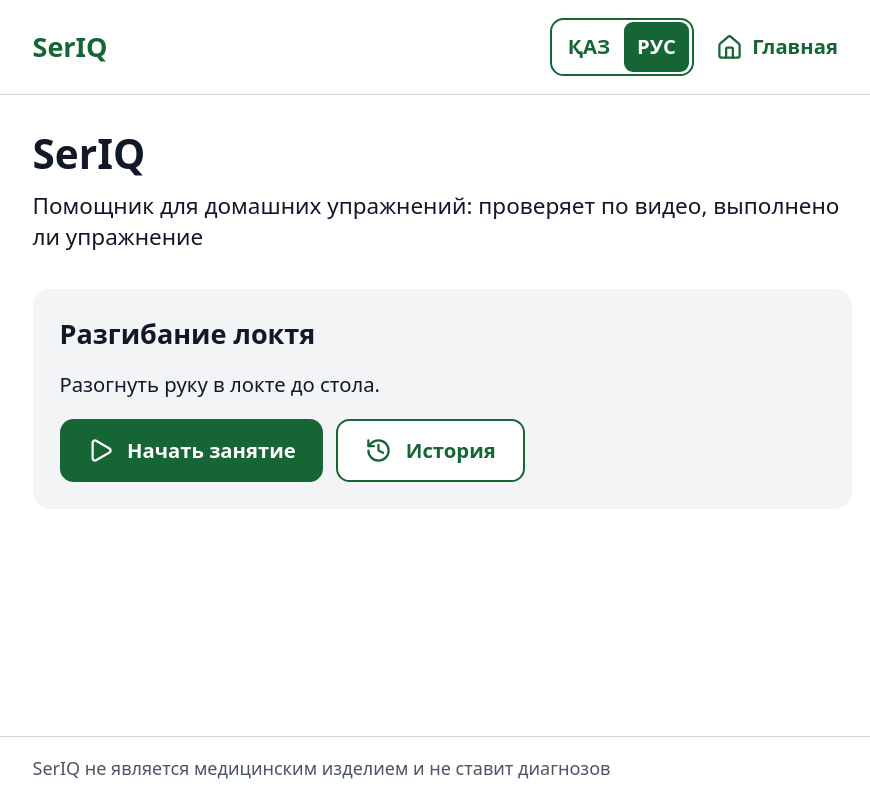
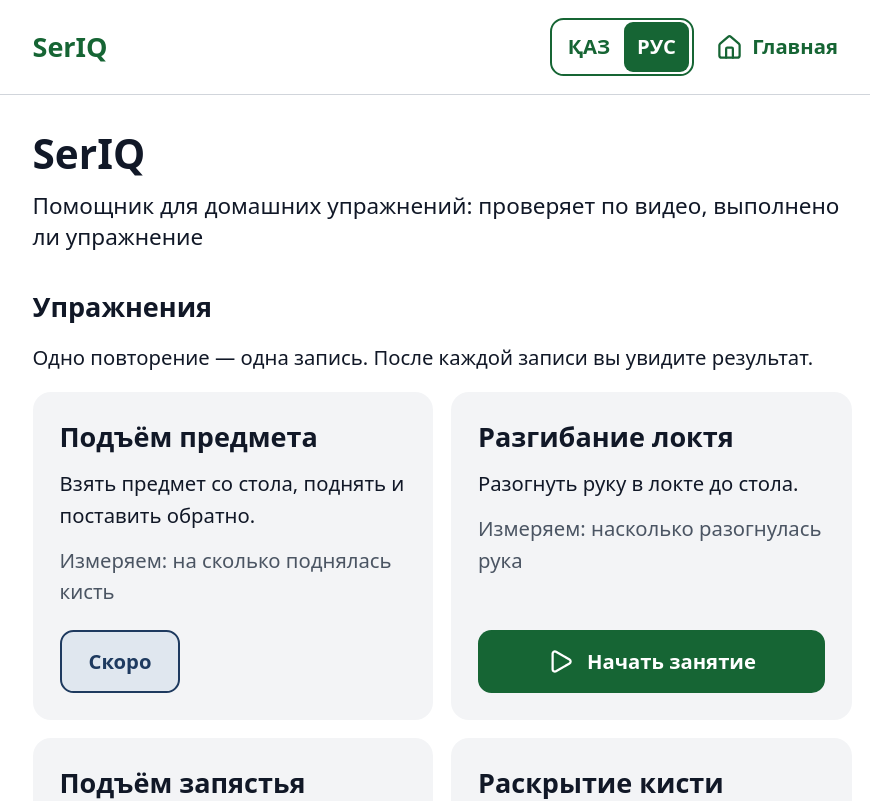
Before and after one commit to Qalau-Development/seriq-ai, a Next.js app in the folder apps/web/: page / in a window 1280 px wide. Shown: the top 801 px of the page, without its empty margins (198-1068 px from the left). Built offline with nearby package versions, Linux system fonts and the light colour scheme; no server answers.

Commit message:
Главная: четыре карточки упражнений по каталогу сервера, у неготовых бейдж «Скоро»

```diff
--- a/apps/web/app/page.tsx
+++ b/apps/web/app/page.tsx
@@ -2,32 +2,56 @@
 
 import { History, Play } from "lucide-react";
 import { useLang } from "@/lib/i18n";
+import { useCatalog } from "@/lib/catalog";
+import { EXERCISES, exerciseAvailability } from "@/lib/exercises";
 import { Card } from "@/components/ui/Card";
 import { ButtonLink } from "@/components/ui/Button";
 
-// HomePage — главная: что такое SerIQ и вход в занятие
+// HomePage — главная: что такое SerIQ и четыре упражнения
 export default function HomePage() {
   const { t } = useLang();
+  const catalog = useCatalog();
   return (
     <div className="space-y-8">
       <section className="space-y-3">
         <h1 className="text-4xl font-bold">SerIQ</h1>
         <p className="text-xl">{t.app_tagline}</p>
       </section>
-      <Card className="space-y-4">
-        <h2 className="text-2xl font-bold">{t.exercise_e02_title}</h2>
-        <p className="text-lg">{t.exercise_e02_desc}</p>
-        <div className="flex flex-col gap-3 sm:flex-row">
-          <ButtonLink href="/exercise">
-            <Play aria-hidden className="size-6" />
-            {t.start_session}
-          </ButtonLink>
-          <ButtonLink href="/history" variant="secondary">
-            <History aria-hidden className="size-6" />
-            {t.nav_history}
-          </ButtonLink>
+      <section className="space-y-4">
+        <h2 className="text-2xl font-bold">{t.exercises_title}</h2>
+        <p className="text-lg">{t.exercises_hint}</p>
+        <div className="grid gap-4 sm:grid-cols-2">
+          {EXERCISES.map((e) => {
+            const state = exerciseAvailability(catalog, e.id);
+            return (
+              <Card key={e.id} className="flex flex-col gap-3">
+                <h3 className="text-2xl font-bold">{t[e.titleKey]}</h3>
+                <p className="text-lg">{t[e.descKey]}</p>
+                <p className="text-lg text-muted">{t[e.measuresKey]}</p>
+                <div className="mt-auto pt-2">
+                  {state === "ready" && (
+                    <ButtonLink href={`/exercise?e=${e.id}`} className="w-full">
+                      <Play aria-hidden className="size-6" />
+                      {t.start_session}
+                      <span className="sr-only">: {t[e.titleKey]}</span>
+                    </ButtonLink>
+                  )}
+                  {state === "soon" && (
+                    <span className="inline-flex min-h-14 items-center rounded-xl border-2 border-neutral-ink bg-neutral-soft px-6 text-lg font-semibold text-neutral-ink">
+                      {t.exercise_soon}
+                    </span>
+                  )}
+                  {state === "loading" && <p className="text-lg text-muted">{t.loading}</p>}
+                </div>
+              </Card>
+            );
+          })}
         </div>
-      </Card>
+      </section>
+      <ButtonLink href="/history" variant="secondary" className="w-full sm:w-auto">
+        <History aria-hidden className="size-6" />
+        {t.nav_history}
+      </ButtonLink>
     </div>
   );
 }
--- /dev/null
+++ b/apps/web/lib/catalog.ts
@@ -0,0 +1,16 @@
+import { useEffect, useState } from "react";
+import { fetchCatalog } from "@/lib/api";
+import type { CatalogEntry } from "@/lib/exercises";
+
+// useCatalog — каталог упражнений с сервера; null, пока ответ не пришёл
+export function useCatalog(): CatalogEntry[] | null {
+  const [catalog, setCatalog] = useState<CatalogEntry[] | null>(null);
+  useEffect(() => {
+    let alive = true;
+    fetchCatalog().then((entries) => alive && setCatalog(entries));
+    return () => {
+      alive = false;
+    };
+  }, []);
+  return catalog;
+}
```
